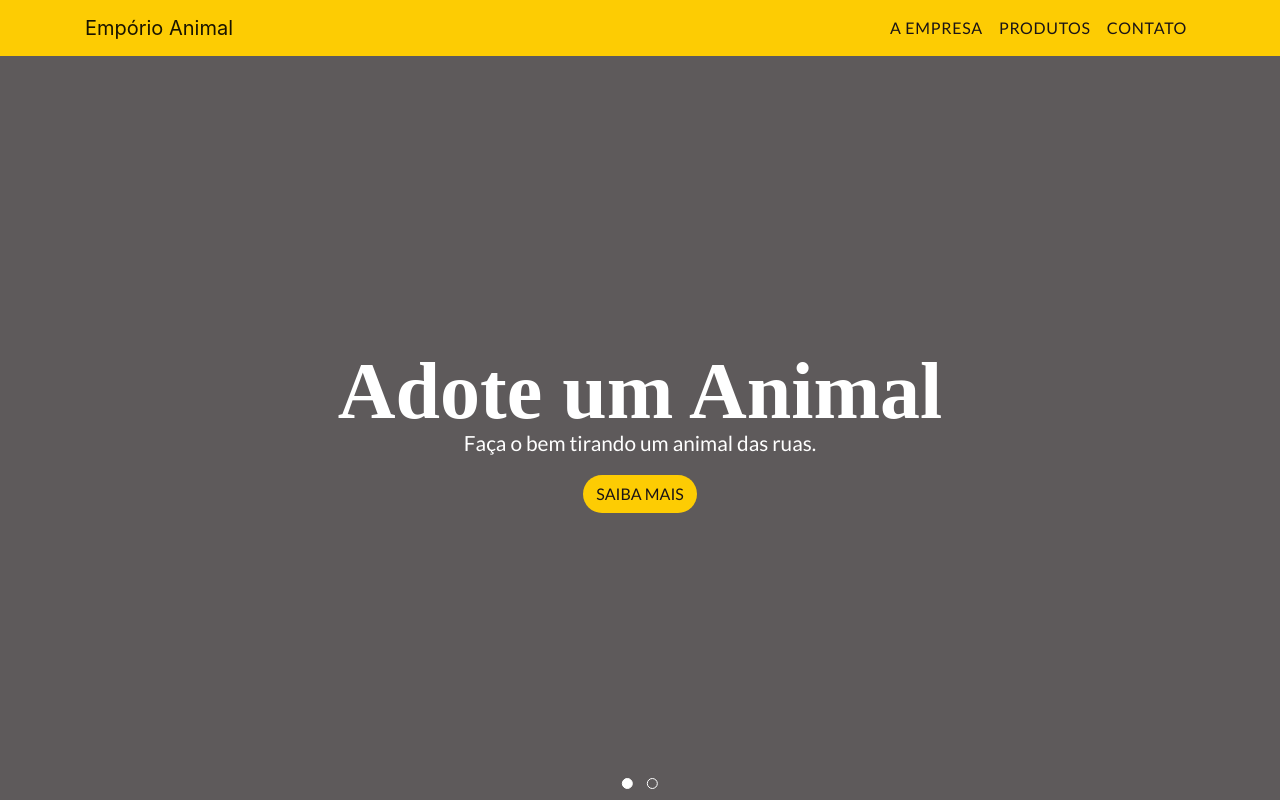
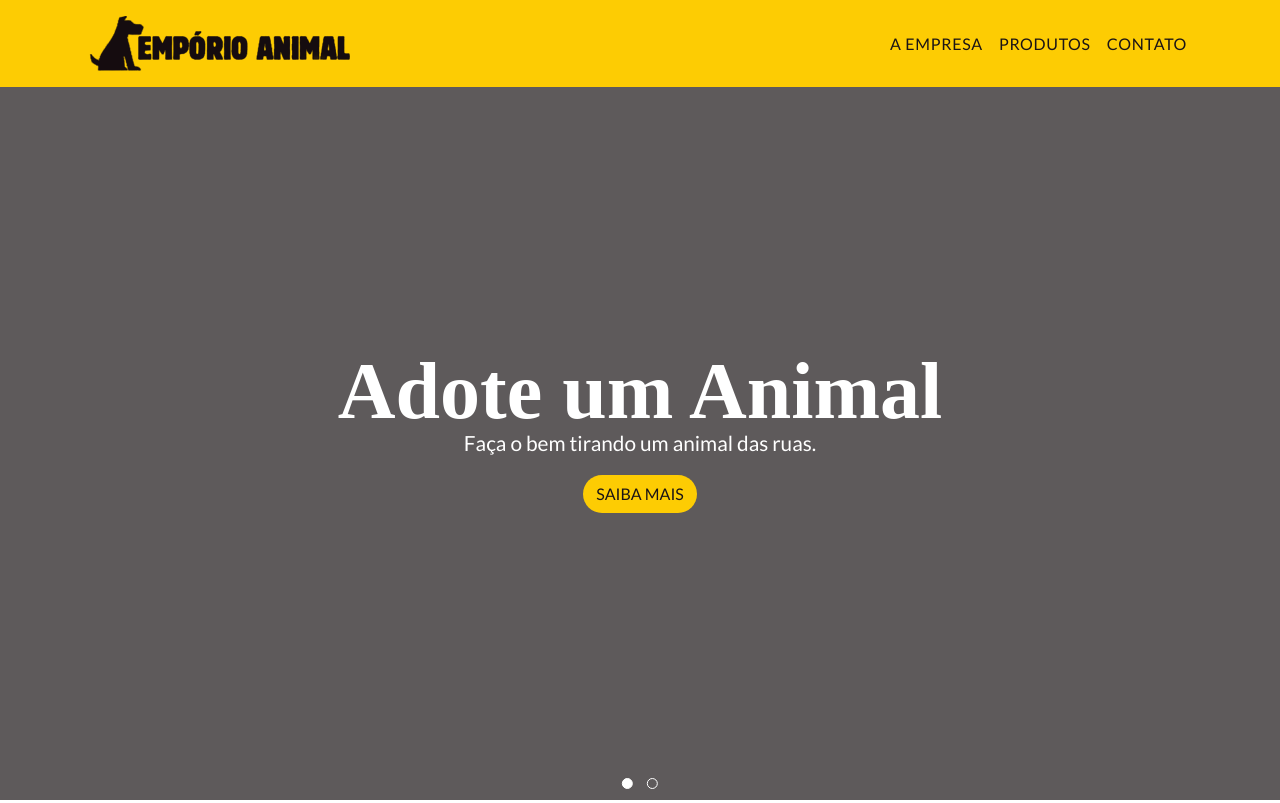
Before and after one commit to feliperiboldi/site-emporio-animal, a plain HTML site: page index.html in a window 1280 px wide. Shown: the top 803 px of the page. Drawn offline with nearby package versions, Linux system fonts and the light colour scheme; a web font is replaced by a local one.

Commit message:
Inclusão da Logomarca

```diff
--- a/index.html
+++ b/index.html
@@ -29,8 +29,8 @@
     <header class="cabecalho-principal">
         <nav class="navbar navbar-expand-lg navbar-light fixed-top menu-principal">
             <div class="container">
-                <a href="#" class="navbar-brand">
-                    Empório Animal
+                <a href="#" class="navbar-brand" title="Empório Animal">
+                    <img src="./img/logo.png">
                 </a>
                 <button class="navbar-toggler" data-toggle="collapse" data-target="#menu-principal">
                     <span class="navbar-toggler-icon"></span>
@@ -63,7 +63,7 @@
                             <h1 class="titulo-banner wow fadeInDown">Adote um Animal</h1>
                             <p class="subtitulo-banner wow fadeInUp" data-wow-delay="0.2s">Faça o bem tirando um animal das ruas.</p>
                             <div class="btn-banner-area">
-                                <button type="button" class="btn btn-banner wow fadeInUp" data-wow-delay="0.3s">Saiba Mais</button>
+                                <button type="button" class="btn btn-banner wow fadeInUp" data-wow-delay="0.3s" title="Saiba Mais">Saiba Mais</button>
                             </div>
                         </div>
                     </div>
```
Also changed, not shown: img/logo-transmiservice.png (added), img/logo.png (added).
